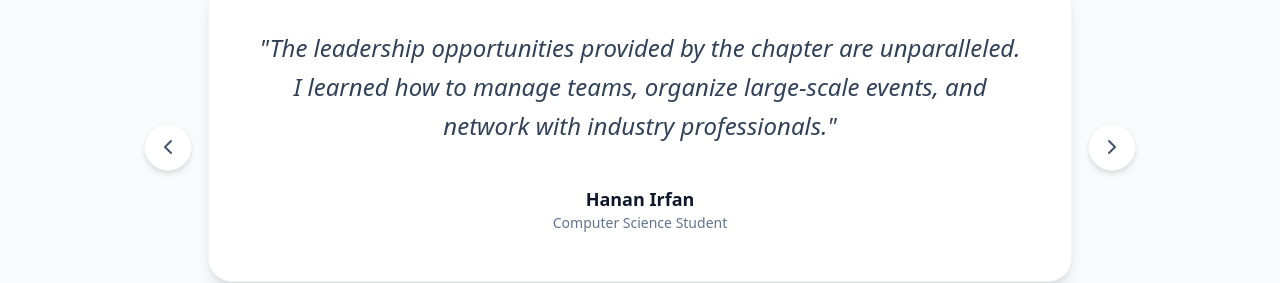
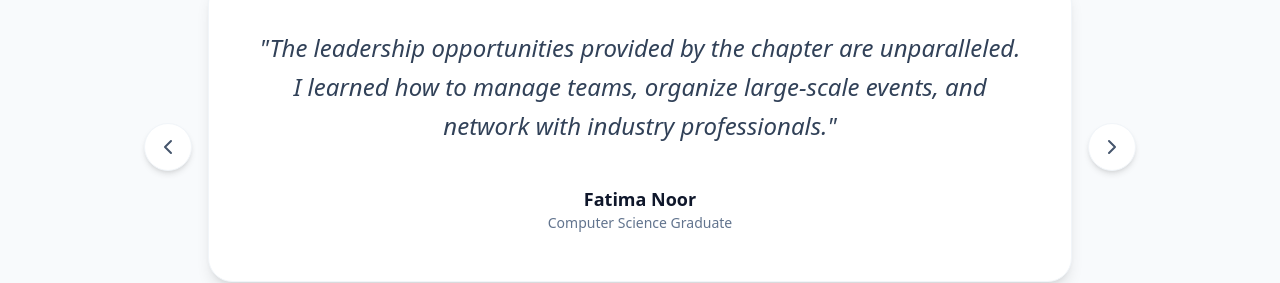
Before and after one commit to HananIrfan-Developer/acm-kfueit, a React (Vite) app: page / in a window 1280 px wide. Shown: the part 3244-3527 px from the top of the page. Built offline with nearby package versions, Linux system fonts and the light colour scheme; no server answers; the database is empty.

Commit message:
Update Home.tsx

```diff
--- a/src/pages/Home.tsx
+++ b/src/pages/Home.tsx
@@ -7,16 +7,16 @@ import { supabase } from '../supabase';
 const testimonials = [
   {
     id: 1,
-    content: "As President, my vision is simple to empower students, foster innovation, and build a strong, supportive community.",
-    author: "Hamza Arshad",
-    role: "Computer Engineering Student",
+    content: "Joining ACM KFUEIT was the best decision of my university life. The workshops and events helped me build a strong foundation in competitive programming and web development.",
+    author: "Ahmad Raza",
+    role: "Software Engineering Student",
     image: "https://api.dicebear.com/7.x/avataaars/svg?seed=Ahmad"
   },
   {
     id: 2,
     content: "The leadership opportunities provided by the chapter are unparalleled. I learned how to manage teams, organize large-scale events, and network with industry professionals.",
-    author: "Hanan Irfan",
-    role: "Computer Science Student",
+    author: "Fatima Noor",
+    role: "Computer Science Graduate",
     image: "https://api.dicebear.com/7.x/avataaars/svg?seed=Fatima"
   },
   {
```
